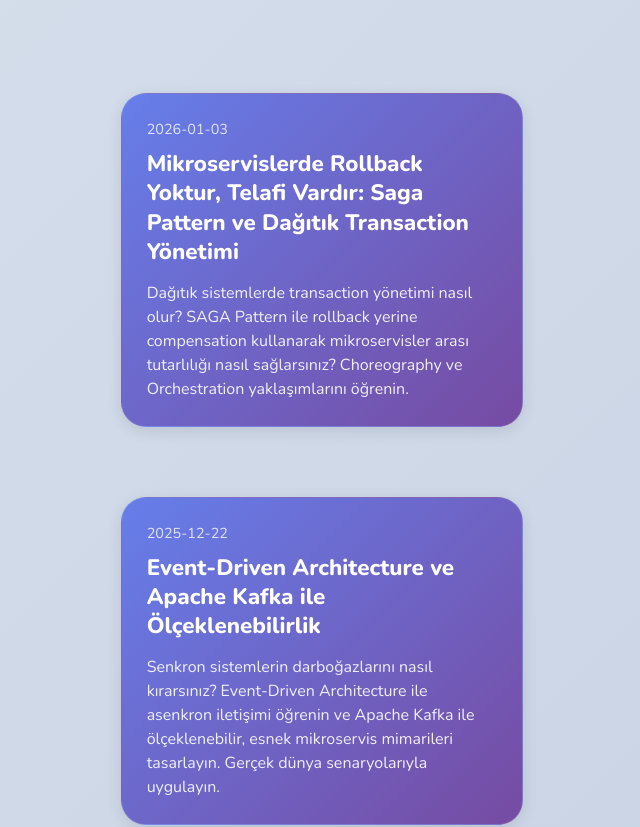
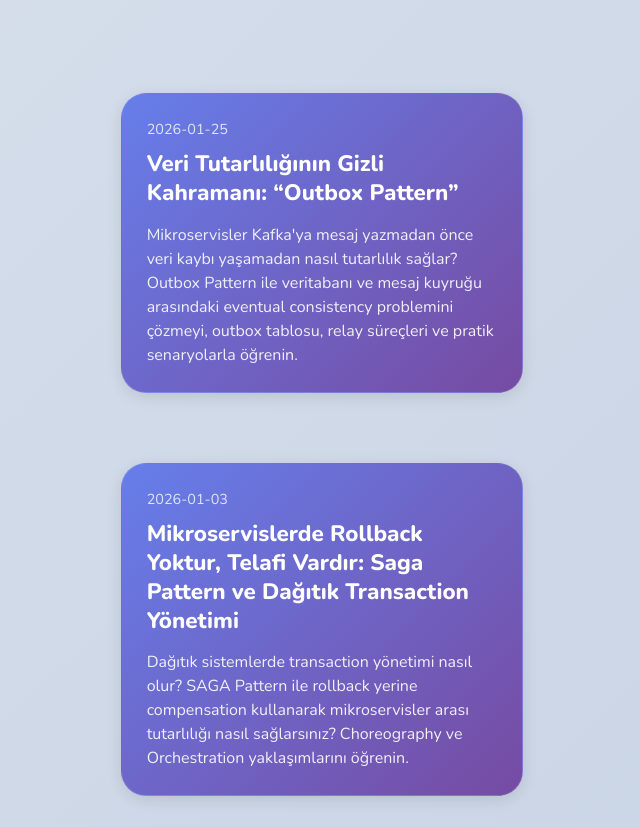
Before and after one commit to Baranky/Baranky.github.io, a React (Create React App) app: page / in a window 1280 px wide. Shown: the part 4666-5493 px from the top of the page, without its empty margins (515-1155 px from the left). Built offline with nearby package versions, Linux system fonts and the light colour scheme.

Commit message:
update articles

```diff
--- a/src/assets/data/articles.js
+++ b/src/assets/data/articles.js
@@ -1,4 +1,10 @@
 export const articles = [
+  {
+    title: "Veri Tutarlılığının Gizli Kahramanı: “Outbox Pattern”",
+    description: "Mikroservisler Kafka'ya mesaj yazmadan önce veri kaybı yaşamadan nasıl tutarlılık sağlar? Outbox Pattern ile veritabanı ve mesaj kuyruğu arasındaki eventual consistency problemini çözmeyi, outbox tablosu, relay süreçleri ve pratik senaryolarla öğrenin.",
+    link: "https://medium.com/@BaranKaya1/saga-pattern-yetmez-veri-tutarl%C4%B1l%C4%B1%C4%9F%C4%B1n%C4%B1n-gizli-kahraman%C4%B1-outbox-pattern-abd1db5602bf",
+    date: "2026-01-25",
+  },
   {
     title: "Mikroservislerde Rollback Yoktur, Telafi Vardır: Saga Pattern ve Dağıtık Transaction Yönetimi",
     description: "Dağıtık sistemlerde transaction yönetimi nasıl olur? SAGA Pattern ile rollback yerine compensation kullanarak mikroservisler arası tutarlılığı nasıl sağlarsınız? Choreography ve Orchestration yaklaşımlarını öğrenin.",
```
